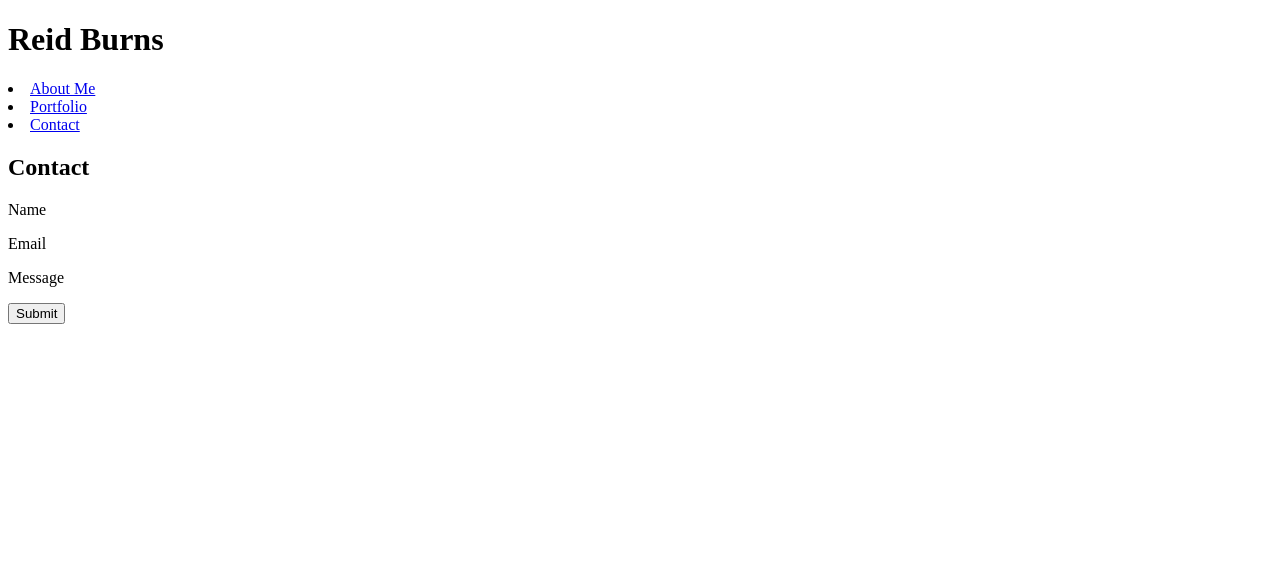
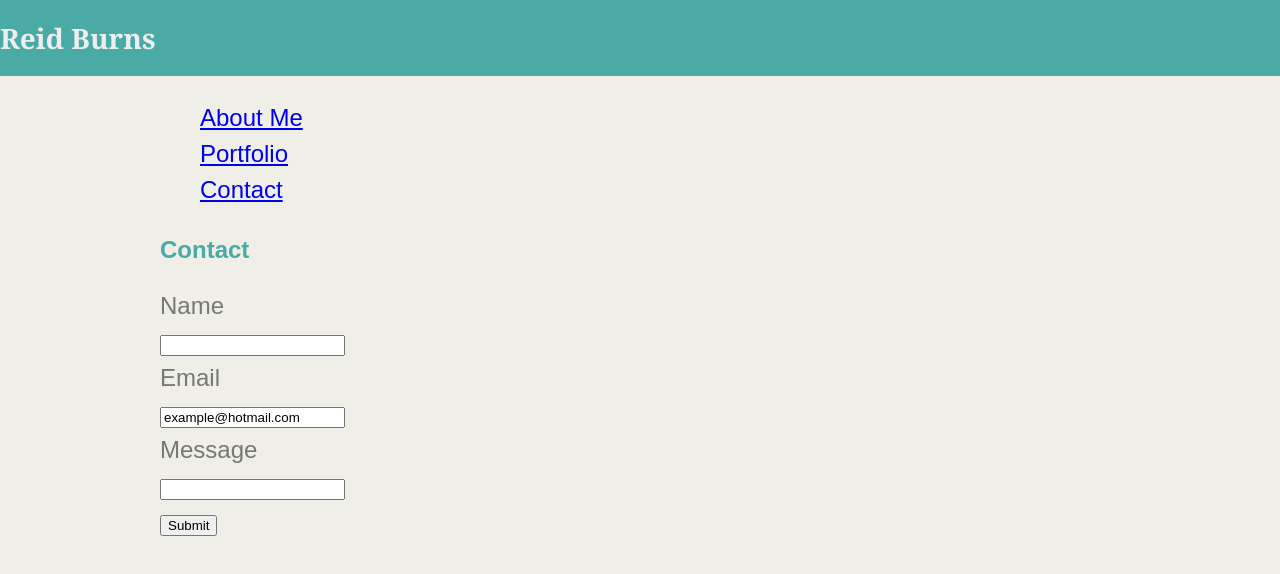
Before and after one commit to Magnanimous19/Basic-Portfolio, a plain HTML site: page contact.html in a window 1280 px wide. Drawn offline with Linux system fonts and the light colour scheme; files that its build step writes are made by us from their sources.

Commit message:
Updatead css file and html structure

```diff
--- a/Assets/CSS/style.css
+++ b/Assets/CSS/style.css
@@ -0,0 +1,44 @@
+body {
+    padding: 0;
+    margin: 0;
+    font-family: 'Arial', 'Helvetica Neue', Helvetica, sans-serif;
+    font-size: 24px;
+    line-height: 150%;
+    color: #777777;
+    background: #efeee7;
+  }
+
+  header {
+    background: #4aaaa5;
+    font-family:'Georgia', Times, serif;
+  }
+
+  h1 {
+    padding: 20px 0;
+    margin: 0;
+    margin-bottom: 20px;
+    font-size: 28px;
+    color: #eee;
+    text-align: left;
+  }
+
+  h2 {
+    color:#4aaaa5;
+    font-size: 24px;
+  }
+
+  .container {
+    width: 960px;
+    margin: 0 auto;
+  }
+
+  #about-me,
+  #contact-info,
+
+  #about-me {
+    float: left;
+  }
+
+  #contact-info {
+    width: 30%;
+  }
--- a/contact.html
+++ b/contact.html
@@ -5,7 +5,7 @@
     <head>
          <meta charset="UTF-8">
          <title>Basic Portfolio</title>
-         <link rel="stylesheet" type="text/css" href="style.css">
+         <link rel="stylesheet" type="text/css" href="Assets/CSS/style.css">
     </head>
 
 
@@ -15,28 +15,38 @@
             <h1>Reid Burns</h1>
         </header>
 
-        <div>
+        <div class="container">
 
             <!--Links to other pages-->
-           <section>
-                <li><strong></strong><a href="index.html">About Me</a></li>
-                <li><strong></strong><a href="portfolio.html">Portfolio</a></li>
-                <li><strong></strong><a href="contact.html">Contact</a></li>
-           </section>
+            <ul style="list-style-type:none;">
+                <li><a href="index.html">About Me</a></li>
+                <li><a href="portfolio.html">Portfolio<a></li>
+                <li><a href="contact.html">Contact</a></li>
+           </ul>
 
 
            <!--Enter Contact Info-->
            <h2>Contact</h2>
 
-           <section>
+           <form action="/action_page.php">
+            Name<br>
+            <input type="text" name="name">
+            <br>
+            Email<br>
+            <input type="text" name="email" value="example@hotmail.com">
+            <br>
+            Message<br>
+            <input type="text" name="message">
+            <br>
+            <input type="submit" value="Submit">
+          </form>
+
+           <!--<section>
             <p>Name</p>
-
             <p>Email</p>
-
             <p>Message</p>
-
-           <button type="button">Submit</button>
-          </section>
+            <button type="button">Submit</button>
+          </section> -->
 
         </div>
 
```
Also changed, not shown: index.html (+13 -16 lines), portfolio.html (+7 -9 lines).
